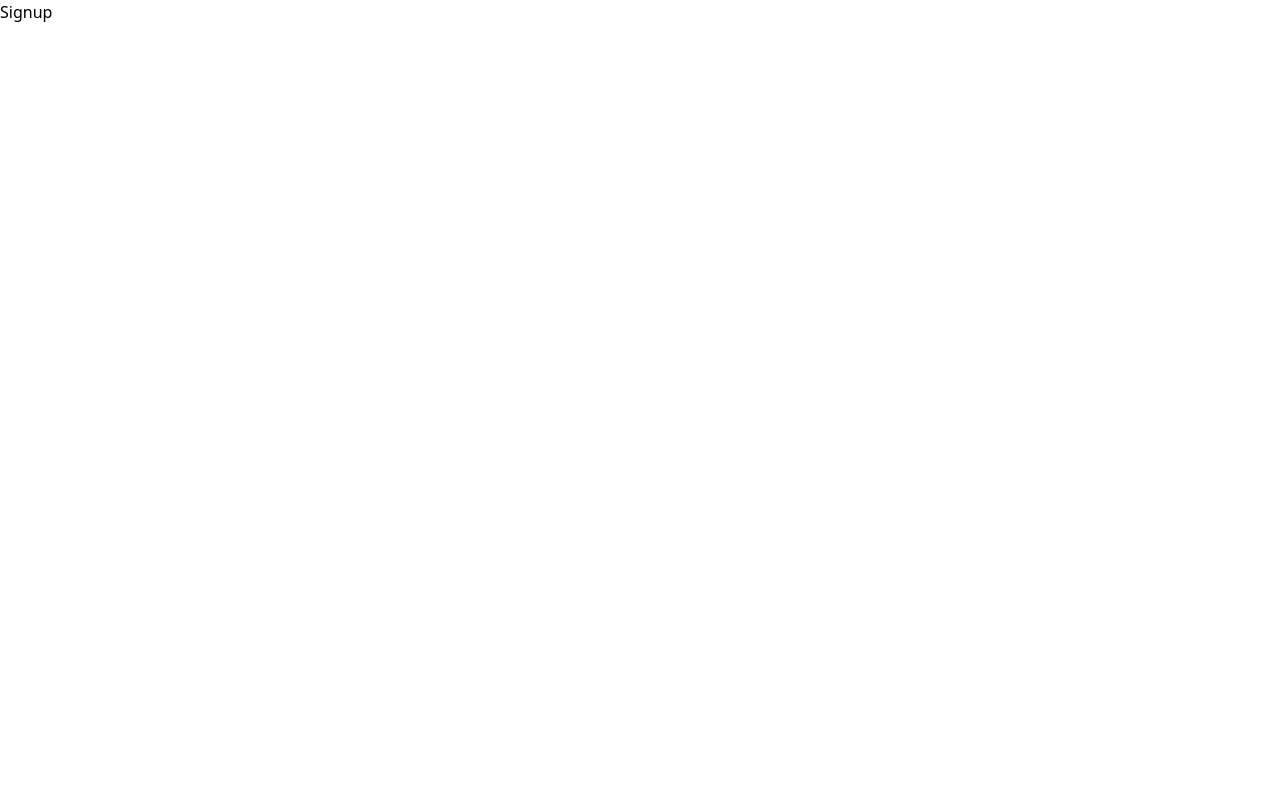
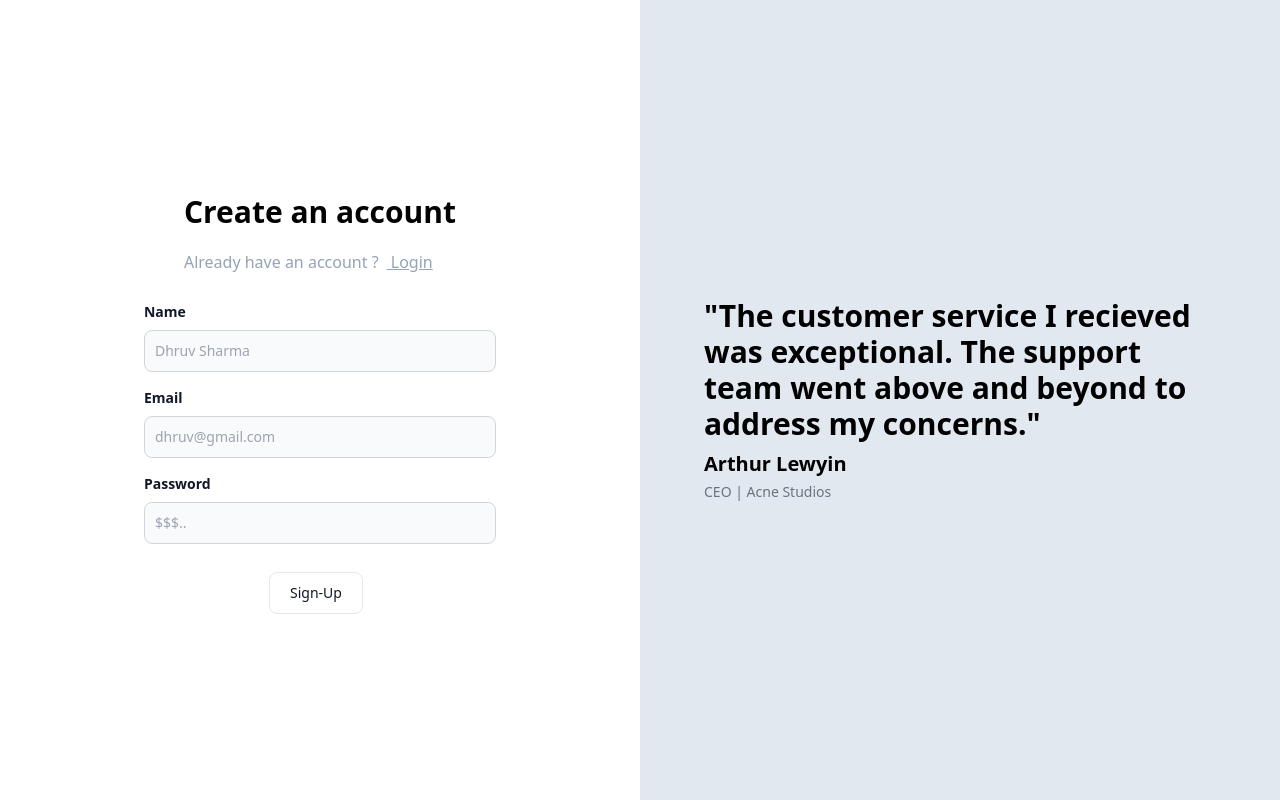
Before and after one commit to dorkydhruv/medium, a React (Vite) app in the folder frontend/: page /signup in a window 1280 px wide. Built offline with nearby package versions, Linux system fonts and the light colour scheme.

Commit message:
Working on Blog

```diff
--- a/frontend/package.json
+++ b/frontend/package.json
@@ -10,6 +10,7 @@
     "preview": "vite preview"
   },
   "dependencies": {
+    "axios": "^1.7.2",
     "dorkydhruv-common": "^1.0.0",
     "react": "^18.2.0",
     "react-dom": "^18.2.0",
--- a/frontend/src/App.tsx
+++ b/frontend/src/App.tsx
@@ -1,7 +1,8 @@
 import { BrowserRouter, Route, Routes } from "react-router-dom"
-import Signup from "./components/signup"
-import Signin from "./components/signin"
-import Blog from "./components/blog"
+import Signup from "./pages/signup"
+import Signin from "./pages/signin"
+import Blog from "./pages/blog"
+import { Blogs } from "./pages/Blogs"
 
 function App() {
 
@@ -12,6 +13,7 @@ function App() {
           <Route path="/signup" element={<Signup/>}/>
           <Route path="/signin" element={<Signin/>}/>
           <Route path="/blog/:id" element={<Blog/>}/>
+          <Route path="/blogs" element={<Blogs/>}/>
         </Routes>
       </BrowserRouter>
     </>
--- /dev/null
+++ b/frontend/src/components/Auth.tsx
@@ -0,0 +1,99 @@
+import axios from "axios";
+import { SignupInputType } from "dorkydhruv-common";
+import { ChangeEvent, useState } from "react";
+import { Link, useNavigate } from "react-router-dom";
+import { BACKEND_URL } from "../config";
+
+export const Auth = ({type}: {type: "signup"| "signin"})=>{
+    const navigate = useNavigate();
+    const [postInputs,setPostInputs] = useState<SignupInputType>({
+        name: "",
+        email: "",
+        password: ""
+    });
+
+    async function sendRequest(){
+          try{
+            const res =  await  axios.post(`${BACKEND_URL}/api/v1/user/${type}`,
+                postInputs,
+            );
+            const jwt = res.data.jwt;
+            localStorage.setItem("token",jwt);
+            navigate('/blogs');
+          }catch(e){
+                console.log(e);
+          }
+    }
+
+    return (
+        <div className="h-screen flex justify-center flex-col">
+            <div className="flex justify-center ">
+                <div>
+                    <div className="text-3xl font-extrabold text-left mt-4 px-10">
+                        {type == "signup" ? "Create an account" : "Login to your account"}
+                    </div>
+                    {type=="signup" ? <div className="text-slate-400 px-10 py-5">
+                        Already have an account ?
+                        <Link className="pl-2 underline" to={"/signin"}> Login</Link>
+                    </div>: <div className="text-slate-400 px-10 py-5">
+                        Don't have an account ?
+                        <Link className="pl-2 underline" to={"/signup"}> Signup</Link>
+                    </div> }
+                    {type =="signup" ? <LabeledInput label="Name" placeholder="Dhruv Sharma" onChange={(e)=>{
+                        setPostInputs(c =>({
+                            ...c,
+                            name: e.target.value
+                        }))
+                    }}/> : null}
+                    <LabeledInput label="Email" placeholder="dhruv@gmail.com" onChange={(e)=>{
+                        setPostInputs(c =>({
+                            ...c,
+                            email: e.target.value
+                        }))
+                    }}/>
+                    <LabeledInput label="Password" type="password" placeholder="$$$.." onChange={(e)=>{
+                        setPostInputs(c =>({
+                            ...c,
+                            password: e.target.value
+                        }))
+                    }}/>
+                    <div className="flex justify-center pt-5">
+                        <SubmitButton text={type=="signin" ? "Sign-In" : "Sign-Up"} onClick={sendRequest}/>
+                    </div>
+                </div>
+
+            </div>
+        </div>
+    );
+}
+
+interface LabeledInputProps {
+    label : string;
+    placeholder : string;
+    onChange : (e: ChangeEvent<HTMLInputElement>)=>void;
+    type?: string;
+}
+
+
+function LabeledInput({
+    label , placeholder , onChange, type
+}: LabeledInputProps ){
+    return <div>
+        <div className="mb-2">
+    <label  className="block mb-2 text-sm font-bold  text-gray-900 pt-2">{label}</label>
+    <input onChange={onChange} type={type!=null? type:"text"} placeholder={placeholder} className="bg-gray-50 border border-gray-300 text-gray-900 text-sm rounded-lg focus:ring-blue-500 focus:border-blue-500 block w-full p-2.5"/>
+</div>
+    </div>
+}
+
+interface SubmitButtonProps {
+    text: string;
+    onClick: ()=>void;
+
+}
+
+function SubmitButton({text, onClick}: SubmitButtonProps){
+    return (
+        <button onClick={onClick} type="button" className="py-2.5 px-5 me-2 mb-2 text-sm font-medium text-gray-900 focus:outline-none bg-white rounded-lg border border-gray-200 hover:bg-gray-100 hover:text-blue-700 focus:z-10 focus:ring-4 focus:ring-gray-100">{text}</button>
+    )
+}
--- /dev/null
+++ b/frontend/src/components/Blog-Card.tsx
@@ -0,0 +1,7 @@
+export const BlogCard = ()=>{
+    return (
+        <div>
+
+        </div>
+    )
+}
--- /dev/null
+++ b/frontend/src/components/Quote.tsx
@@ -0,0 +1,20 @@
+export const Quote = ()=>{
+    return (
+        <div className="bg-slate-200 h-screen flex justify-center flex-col">
+        <div className="flex justify-center">
+            <div className="max-w-lg  ">
+                <div className="text-3xl font-bold">
+                "The customer service I recieved was exceptional. The support team went above and beyond to address my concerns."
+                </div>
+                <div className="max-w-md  text-xl font-semibold mt-2">
+                    Arthur Lewyin
+                </div>
+                <div className="max-w-md  text-sm text-gray-500 font-light mt-1">
+                    CEO | Acne Studios
+                </div>
+            </div>
+        </div>
+
+    </div>
+    );
+}
--- a/frontend/src/components/signin.tsx
+++ /dev/null
@@ -1,7 +0,0 @@
-export default function Signin() {
-    return (
-        <div>
-        <h1>Signin</h1>
-        </div>
-    )
-}
--- a/frontend/src/components/signup.tsx
+++ /dev/null
@@ -1,6 +0,0 @@
-export default function Signup(){
-        return (<div>
-            Signup
-        </div>
-        );
-}
--- /dev/null
+++ b/frontend/src/config.tsx
@@ -0,0 +1 @@
+export const BACKEND_URL = "https://backend.thedhruvsharma.workers.dev";
--- /dev/null
+++ b/frontend/src/pages/Blogs.tsx
@@ -0,0 +1,7 @@
+export const Blogs =()=>{
+    return (
+        <div>
+            <h1>Blogs</h1>
+        </div>
+    )
+}
--- /dev/null
+++ b/frontend/src/pages/signin.tsx
@@ -0,0 +1,15 @@
+import { Auth } from "../components/Auth";
+import { Quote } from "../components/Quote";
+
+export default function Signin() {
+    return (
+        <div className="grid grid-cols-1 lg:grid-cols-2">
+                <div>
+                    <Auth type="signin"/>
+                </div>
+                <div className="hidden lg:block">
+                    <Quote/>
+                </div>
+        </div>
+    );
+}
--- /dev/null
+++ b/frontend/src/pages/signup.tsx
@@ -0,0 +1,15 @@
+import { Auth } from "../components/Auth";
+import { Quote } from "../components/Quote";
+
+export default function Signup(){
+        return (
+            <div className="grid grid-cols-1 lg:grid-cols-2">
+                <div>
+                    <Auth type="signup"/>
+                </div>
+                <div className="hidden lg:block">
+                    <Quote/>
+                </div>
+        </div>
+        );
+}
```
Also changed, not shown: frontend/src/pages/blog.tsx (renamed from frontend/src/components/blog.tsx), 2 other files (tests, documents, lock files or other folders).
